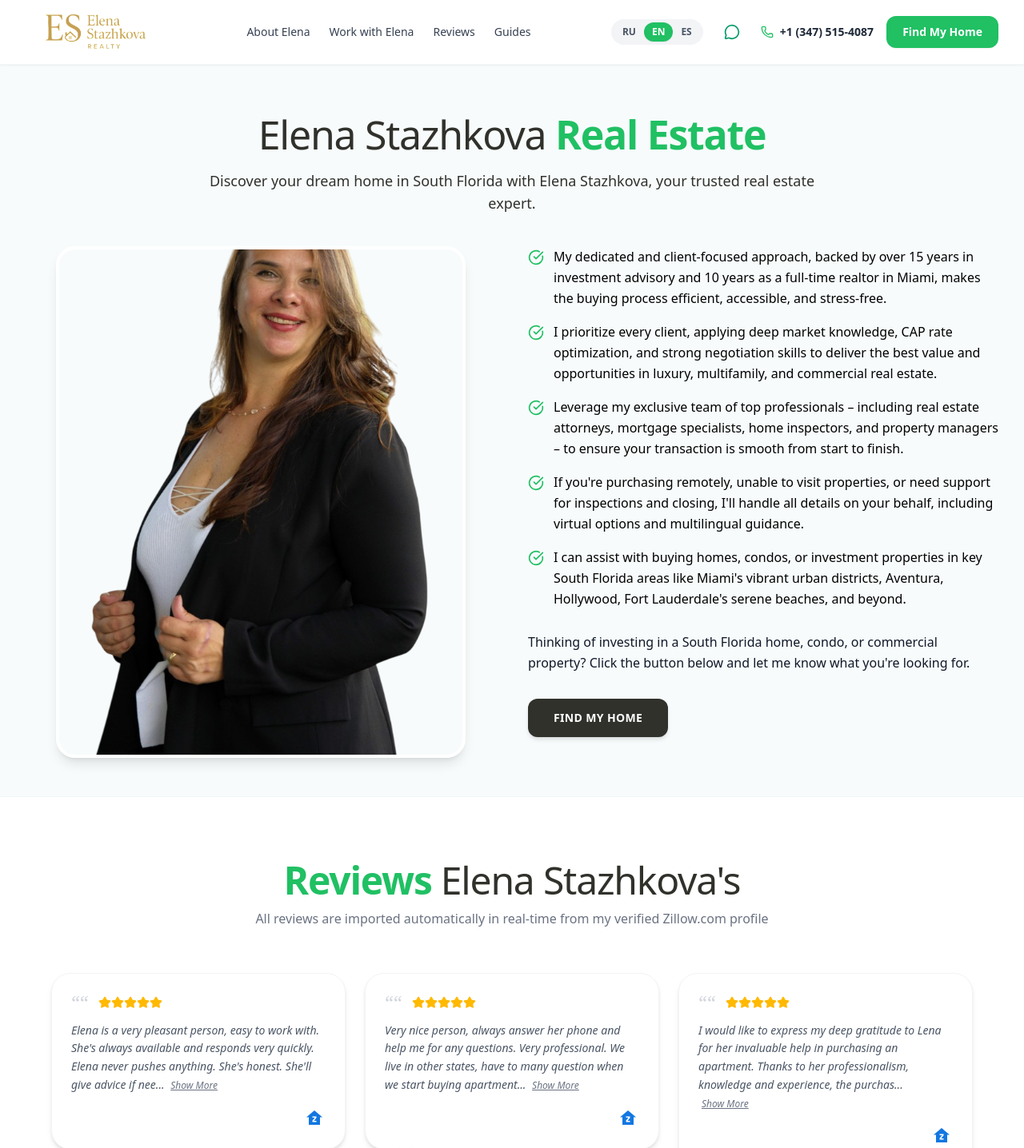
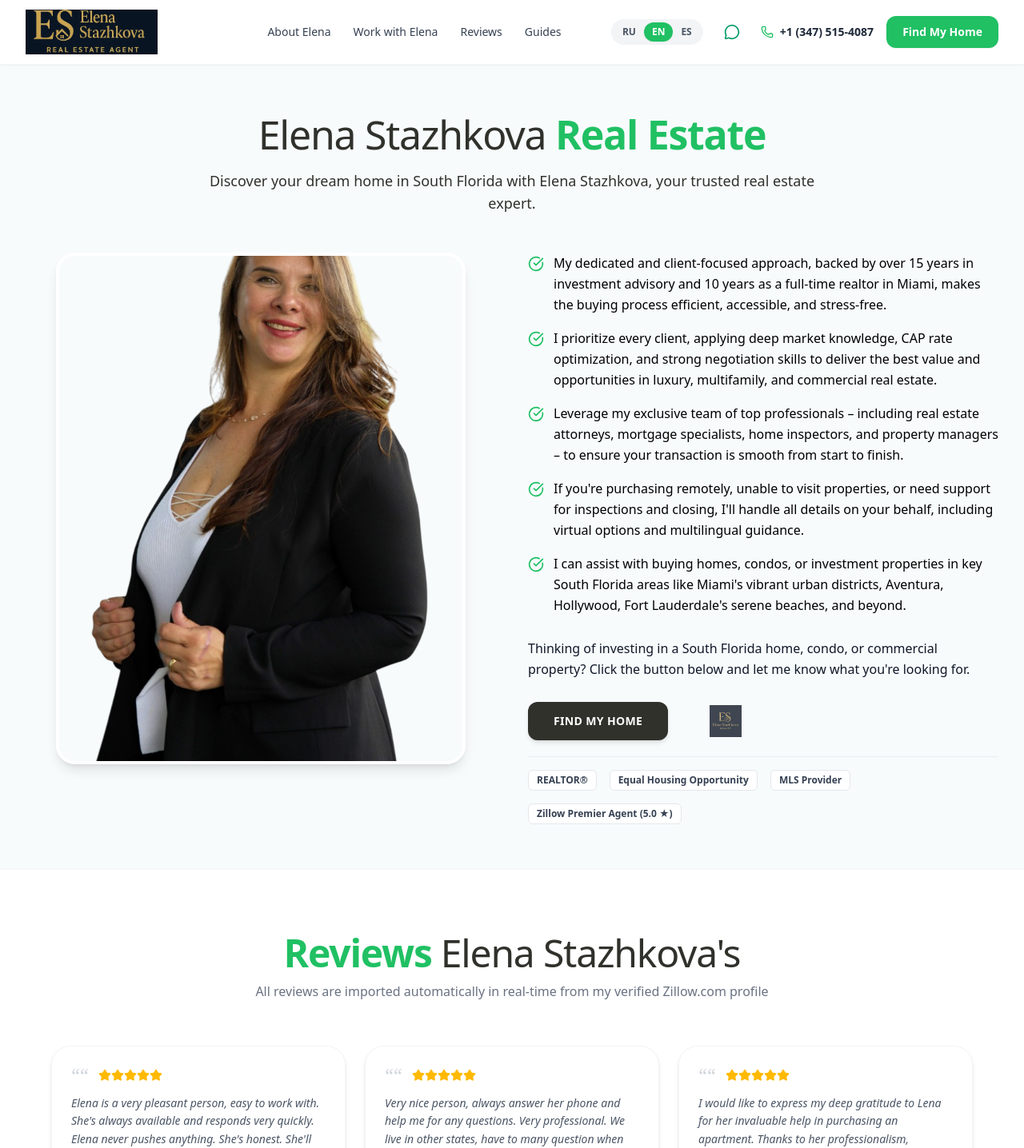
Before and after one commit to andreibdr/stazhkova_wp, a Next.js app in the folder website/: page / in a window 1280 px wide. Shown: the top 1436 px of the page at 80% size. Built offline with nearby package versions, Linux system fonts and the light colour scheme.

Commit message:
fix: restore official Elena Stazhkova brand logos in header, footer, and hero trust badges

```diff
--- a/website/components/Footer.tsx
+++ b/website/components/Footer.tsx
@@ -14,7 +14,7 @@ export default function Footer({ lang }: FooterProps) {
     '@context': 'https://schema.org',
     '@type': 'RealEstateAgent',
     name: 'Elena Stazhkova',
-    image: 'https://stazhkova.com/images/elena.webp',
+    image: 'https://stazhkova.com/images/lena-4.png',
     url: 'https://stazhkova.com',
     telephone: '+1-347-515-4087',
     email: 'elena@stazhkova.com',
@@ -49,7 +49,6 @@ export default function Footer({ lang }: FooterProps) {
 
   return (
     <footer className="bg-[#1f201d] text-white pt-16 pb-24 sm:pb-16 border-t border-gray-800">
-      {/* Schema.org JSON-LD */}
       <script
         type="application/ld+json"
         dangerouslySetInnerHTML={{ __html: JSON.stringify(schemaData) }}
@@ -59,24 +58,16 @@ export default function Footer({ lang }: FooterProps) {
         <div className="grid grid-cols-1 md:grid-cols-2 lg:grid-cols-4 gap-10 pb-12 border-b border-gray-800">
           {/* Brand Col */}
           <div className="space-y-4">
-            <div className="flex items-center gap-3">
-              <div className="relative w-10 h-10 rounded-full overflow-hidden border border-[#20c063]">
-                <Image
-                  src="/images/elena.webp"
-                  alt="Elena Stazhkova"
-                  fill
-                  className="object-cover"
-                />
-              </div>
-              <div>
-                <div className="font-bold text-base tracking-tight text-white">
-                  Elena Stazhkova
-                </div>
-                <div className="text-xs text-emerald-400 font-medium">
-                  Licensed Florida Realtor®
-                </div>
-              </div>
+            {/* White Official Logo on Dark Footer */}
+            <div className="relative w-52 h-14">
+              <Image
+                src="/images/logo_horizon_weba.webp"
+                alt="Elena Stazhkova Real Estate"
+                fill
+                className="object-contain object-left"
+              />
             </div>
+
             <p className="text-xs sm:text-sm text-gray-400 leading-relaxed font-light">
               {lang === 'ru'
                 ? 'Профессиональный подбор и сопровождение сделок с недвижимостью в Майами и Южной Флориде. Инвестиционный консалтинг.'
@@ -166,7 +157,7 @@ export default function Footer({ lang }: FooterProps) {
             </div>
           </div>
 
-          {/* Areas Served */}
+          {/* Areas Served & Admin */}
           <div>
             <h4 className="font-bold text-sm tracking-wider uppercase text-white mb-4">
               {lang === 'ru' ? 'Локации' : lang === 'es' ? 'Zonas' : 'Areas'}
@@ -191,8 +182,7 @@ export default function Footer({ lang }: FooterProps) {
         <div className="pt-8 flex flex-col sm:flex-row items-center justify-between text-xs text-gray-500 gap-4">
           <p>© 2026 Elena Stazhkova. All rights reserved.</p>
           <p>
-            Equal Housing Opportunity. Information is deemed reliable but not
-            guaranteed.
+            Equal Housing Opportunity. REALTOR®. Information is deemed reliable but not guaranteed.
           </p>
         </div>
       </div>
--- a/website/components/Hero.tsx
+++ b/website/components/Hero.tsx
@@ -11,10 +11,10 @@ export default function Hero({ content, lang }: HeroProps) {
   const { hero } = content;
 
   return (
-    <section className="bg-[#f7fbfc] pt-14 pb-12 border-b border-gray-100">
+    <section className="bg-[#f7fbfc] pt-14 pb-14 border-b border-gray-100">
       <div className="max-w-7xl mx-auto px-4 sm:px-6 lg:px-8">
         {/* Main Centered Header */}
-        <div className="text-center mb-10">
+        <div className="text-center mb-12">
           <h1 className="text-4xl sm:text-5xl lg:text-[50px] tracking-tight leading-tight">
             <span className="font-light text-[#31312c]">{hero.title_main} </span>
             <span className="font-bold text-[#20c063]">{hero.title_accent}</span>
@@ -30,7 +30,7 @@ export default function Hero({ content, lang }: HeroProps) {
           <div className="lg:col-span-6 flex justify-center">
             <div className="relative w-full max-w-lg aspect-[4/5] rounded-3xl overflow-hidden shadow-lg border-4 border-white">
               <Image
-                src="/images/lena-4.png"
+                src={hero.photo || '/images/lena-4.png'}
                 alt="Elena Stazhkova Real Estate Agent"
                 fill
                 priority
@@ -57,13 +57,39 @@ export default function Hero({ content, lang }: HeroProps) {
               {hero.cta_text}
             </p>
 
-            <div className="pt-3">
+            <div className="pt-2 flex flex-wrap items-center gap-4">
               <a
                 href="#findmyhome"
                 className="inline-block px-8 py-3.5 bg-[#31312c] hover:bg-[#20c063] text-white font-bold text-sm tracking-wide uppercase rounded-xl shadow-md transition-all"
               >
                 {hero.cta_button}
               </a>
+
+              {/* Logo Emblem badge */}
+              <div className="relative w-28 h-10 opacity-80 hover:opacity-100 transition-opacity">
+                <Image
+                  src="/images/logo.webp"
+                  alt="Elena Stazhkova Emblem"
+                  fill
+                  className="object-contain"
+                />
+              </div>
+            </div>
+
+            {/* Official Real Estate Trust Badges */}
+            <div className="pt-4 border-t border-gray-200/60 flex flex-wrap items-center gap-4 text-xs font-semibold text-gray-500">
+              <span className="px-2.5 py-1 rounded-md bg-white border border-gray-200 text-gray-700">
+                REALTOR®
+              </span>
+              <span className="px-2.5 py-1 rounded-md bg-white border border-gray-200 text-gray-700">
+                Equal Housing Opportunity
+              </span>
+              <span className="px-2.5 py-1 rounded-md bg-white border border-gray-200 text-gray-700">
+                MLS Provider
+              </span>
+              <span className="px-2.5 py-1 rounded-md bg-white border border-gray-200 text-gray-700">
+                Zillow Premier Agent (5.0 ★)
+              </span>
             </div>
           </div>
         </div>
--- a/website/components/Navbar.tsx
+++ b/website/components/Navbar.tsx
@@ -17,28 +17,22 @@ export default function Navbar({ lang }: NavbarProps) {
       about: 'О Елене',
       work: 'Работаем с Еленой',
       reviews: 'Отзывы',
-      process: 'Этапы',
       guides: 'Гайды',
       findHome: 'Найти мой дом',
-      call: 'Позвонить',
     },
     en: {
       about: 'About Elena',
       work: 'Work with Elena',
       reviews: 'Reviews',
-      process: 'Process',
       guides: 'Guides',
       findHome: 'Find My Home',
-      call: 'Call',
     },
     es: {
       about: 'Sobre Elena',
       work: 'Trabaja con Elena',
       reviews: 'Reseñas',
-      process: 'Proceso',
       guides: 'Guías',
       findHome: 'Encuéntrame mi casa',
-      call: 'Llamar',
     },
   }[lang];
 
@@ -54,21 +48,21 @@ export default function Navbar({ lang }: NavbarProps) {
     <header className="sticky top-0 z-50 bg-white/95 backdrop-blur-md border-b border-gray-100 shadow-xs">
       <div className="max-w-7xl mx-auto px-4 sm:px-6 lg:px-8">
         <div className="flex items-center justify-between h-20">
-          {/* Logo */}
-          <Link href={langLinks[lang]} className="flex items-center gap-3 group">
-            <div className="relative w-44 h-12">
+          {/* Official Brand Logo */}
+          <Link href={langLinks[lang]} className="flex items-center">
+            <div className="relative w-48 sm:w-60 h-12 sm:h-14">
               <Image
-                src="/images/logo_horizon_black.webp"
+                src="/images/logo_horizon_black_weba.webp"
                 alt="Elena Stazhkova Real Estate"
                 fill
-                className="object-contain"
+                className="object-contain object-left"
                 priority
               />
             </div>
           </Link>
 
           {/* Desktop Nav */}
-          <nav className="hidden lg:flex items-center gap-6 text-sm font-medium text-gray-700">
+          <nav className="hidden lg:flex items-center gap-7 text-sm font-medium text-gray-700">
             <a href="#about" className="hover:text-[#20c063] transition-colors">
               {navLabels.about}
             </a>
@@ -113,7 +107,7 @@ export default function Navbar({ lang }: NavbarProps) {
               </Link>
             </div>
 
-            {/* WhatsApp */}
+            {/* WhatsApp Direct */}
             <a
               href="https://wa.me/13475154087"
               target="_blank"
@@ -124,7 +118,7 @@ export default function Navbar({ lang }: NavbarProps) {
               <MessageCircle className="w-5 h-5" />
             </a>
 
-            {/* Phone */}
+            {/* Direct Call Button */}
             <a
               href="tel:+13475154087"
               className="flex items-center gap-2 text-sm font-semibold text-gray-800 hover:text-[#20c063] transition-colors"
```
Also changed, not shown: website/public/images/logo_horizon_black_weba.webp (added), website/public/images/logo_horizon_weba.webp (added).
